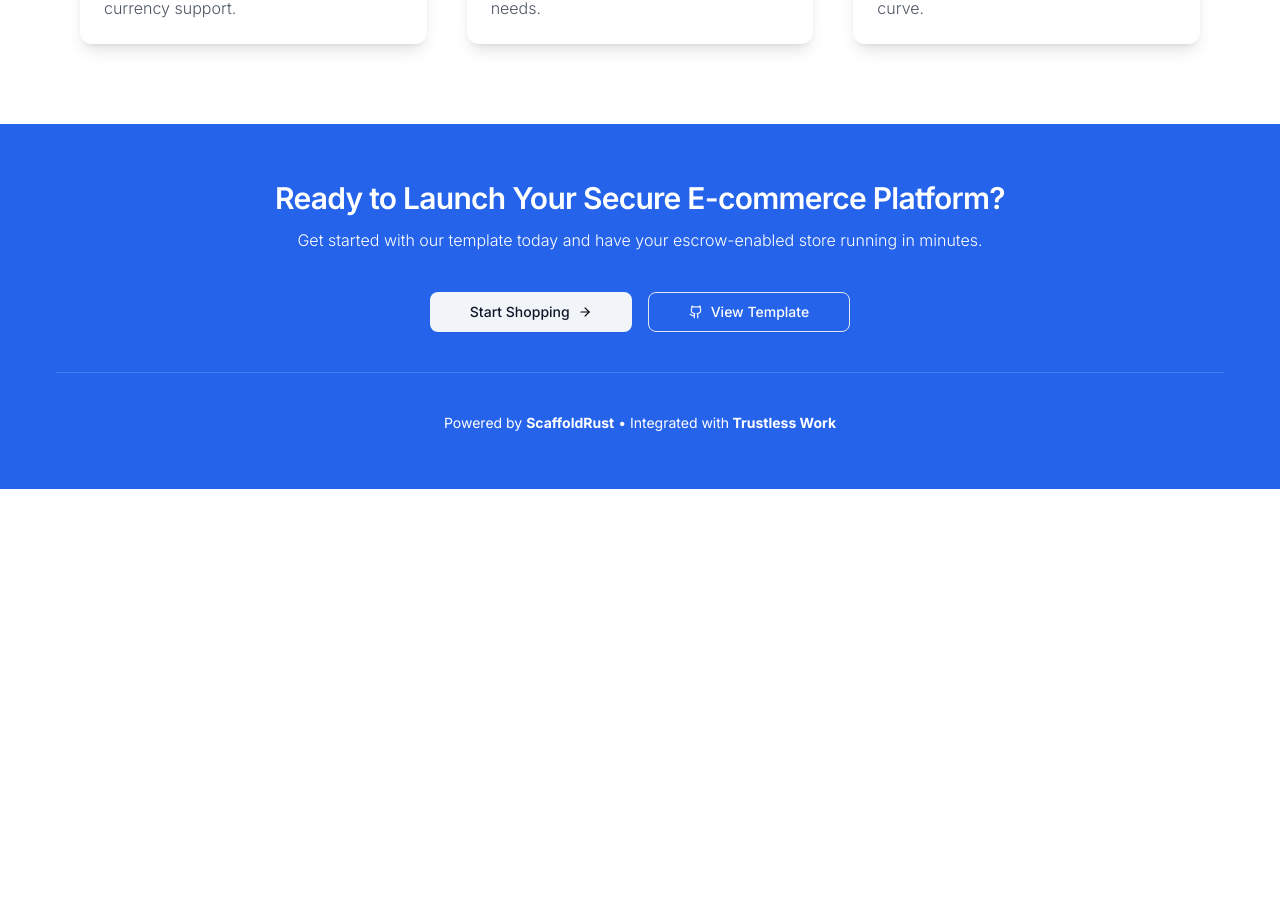
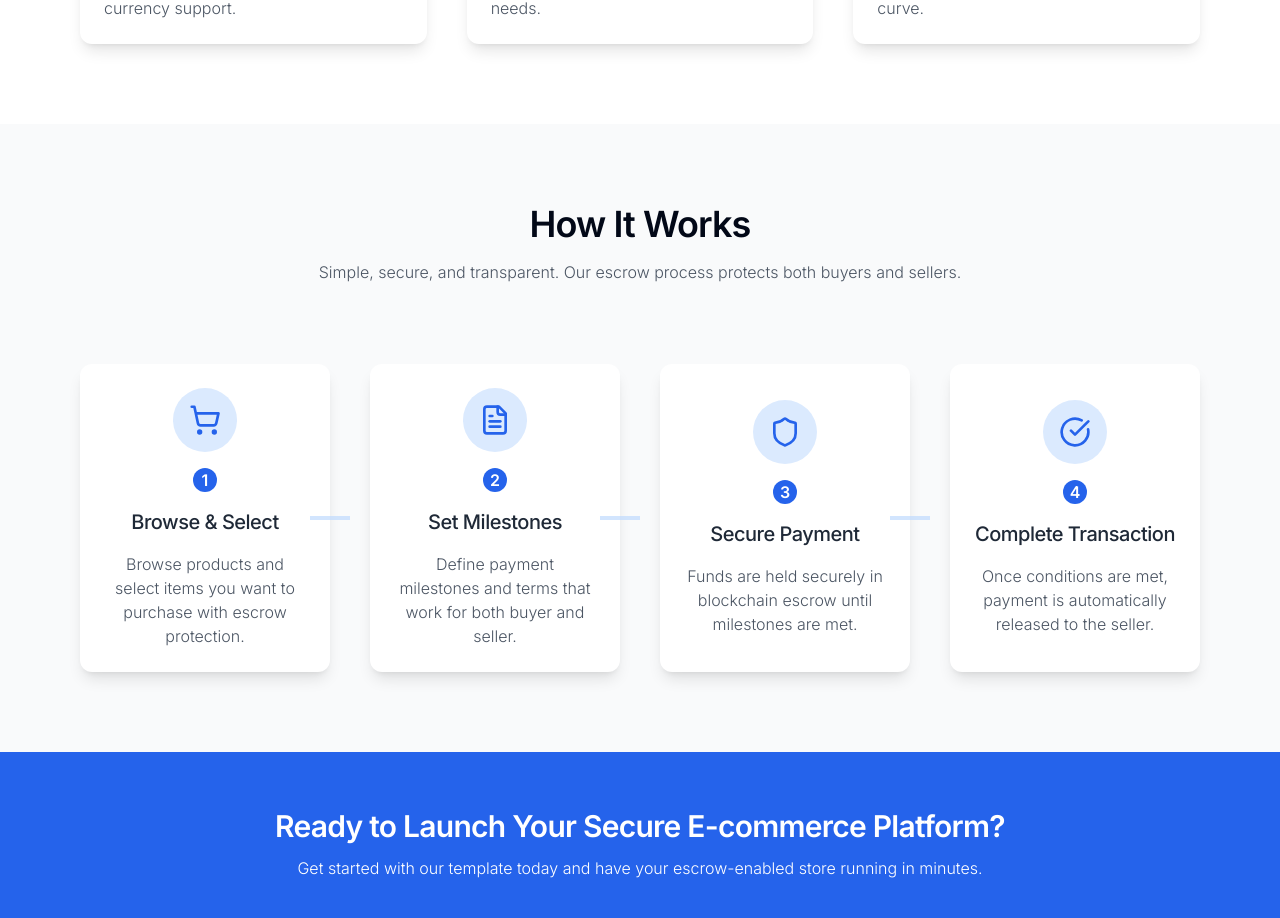
Before and after one commit to ScaffoldRust/Ecommerce-TrustlessWork-Integration, a Next.js app in the folder apps/webapp/: page / in a window 1280 px wide. Shown: the part 1357-2275 px from the top of the page. Before the commit the page ends 1846 px from the top, so only its background shows below. Built offline with nearby package versions, Linux system fonts and the light colour scheme.

Commit message:
push how it works

```diff
--- a/apps/webapp/app/page.tsx
+++ b/apps/webapp/app/page.tsx
@@ -4,6 +4,7 @@ import { Button } from "@/components/ui/button";
 import Link from "next/link";
 import HeroSection from "@/components/home/hero-section";
 import WhyChose from "@/components/home/why-choose";
+import HowItWorks from "@/components/home/how-it-works";
 
 const OldLayout = () => {
   return (
@@ -58,6 +59,7 @@ export default function Home() {
       <Header />
       <HeroSection />
       <WhyChose />
+      <HowItWorks />
       <CTASection />
     </div>
     // <main className="flex min-h-screen flex-col items-center justify-between p-24">
--- /dev/null
+++ b/apps/webapp/components/Common/HowItWorkCard.tsx
@@ -0,0 +1,36 @@
+"use client";
+import React from "react";
+
+const HowItWorks = ({
+  icon,
+  title,
+  text,
+  number,
+  last,
+}: {
+  icon: React.ReactNode;
+  title: string;
+  text: string;
+  number: number;
+  last?: boolean;
+}) => {
+  console.log("last: ", last);
+  return (
+    <div className="shadow-lg bg-white rounded-xl relative gap-4 p-6 flex justify-center items-center flex-col">
+      {icon && (
+        <div className="bg-[#DBEAFE] rounded-full w-fit p-4 "> {icon}</div>
+      )}
+      <div className="bg-primary  rounded-full h-6 w-6 items-center justify-center flex text-white font-semibold">
+        {number}
+      </div>
+
+      <h3 className="text-xl text-gray-800 font-medium">{title}</h3>
+      <p className="text-gray-600 font-light text-center">{text}</p>
+      {!last && (
+        <div className="absolute hidden lg:block opacity-70 bg-[#BFDBFE] w-10 h-1 top-auto -right-5"></div>
+      )}
+    </div>
+  );
+};
+
+export default HowItWorks;
--- /dev/null
+++ b/apps/webapp/components/home/how-it-works.tsx
@@ -0,0 +1,70 @@
+import {
+  CircleCheckBig,
+  Clock,
+  DollarSign,
+  FileText,
+  Globe,
+  Shield,
+  ShoppingCart,
+  UsersRound,
+  Zap,
+} from "lucide-react";
+import React from "react";
+import HowItWorkCard from "../Common/HowItWorkCard";
+import SectionHeading from "../Common/SectionHeading";
+
+const HowItWorks = () => {
+  const data = [
+    {
+      icon: <ShoppingCart size={32} className="text-primary" />,
+      title: "Browse & Select",
+      text: `Browse products and select
+items you want to purchase with
+escrow protection.`,
+    },
+    {
+      icon: <FileText size={32} className="text-primary" />,
+      title: "Set Milestones",
+      text: `Define payment milestones and
+terms that work for both buyer
+and seller.`,
+    },
+    {
+      icon: <Shield size={32} className="text-primary" />,
+      title: "Secure Payment",
+      text: `Funds are held securely in
+blockchain escrow until
+milestones are met.`,
+    },
+    {
+      icon: <CircleCheckBig size={32} className="text-primary" />,
+      title: "Complete Transaction",
+      text: `Once conditions are met,
+  payment is automatically
+  released to the seller.`,
+    },
+  ];
+  return (
+    <div className="p-20 bg-[#F9FAFB]">
+      <SectionHeading
+        heading="How It Works"
+        subHeading="Simple, secure, and transparent. Our escrow process protects both buyers and
+sellers."
+      />
+      <div className="grid sm:grid-cols-2 lg:grid-cols-4 grid-cols-1 gap-10 ">
+        {data?.map((item, index) => (
+          <HowItWorkCard
+            key={index}
+            number={index + 1}
+            icon={item?.icon}
+            text={item?.text}
+            title={item?.title}
+            last={index === data?.length - 1}
+          />
+        ))}
+      </div>
+    </div>
+  );
+};
+
+export default HowItWorks;
```
